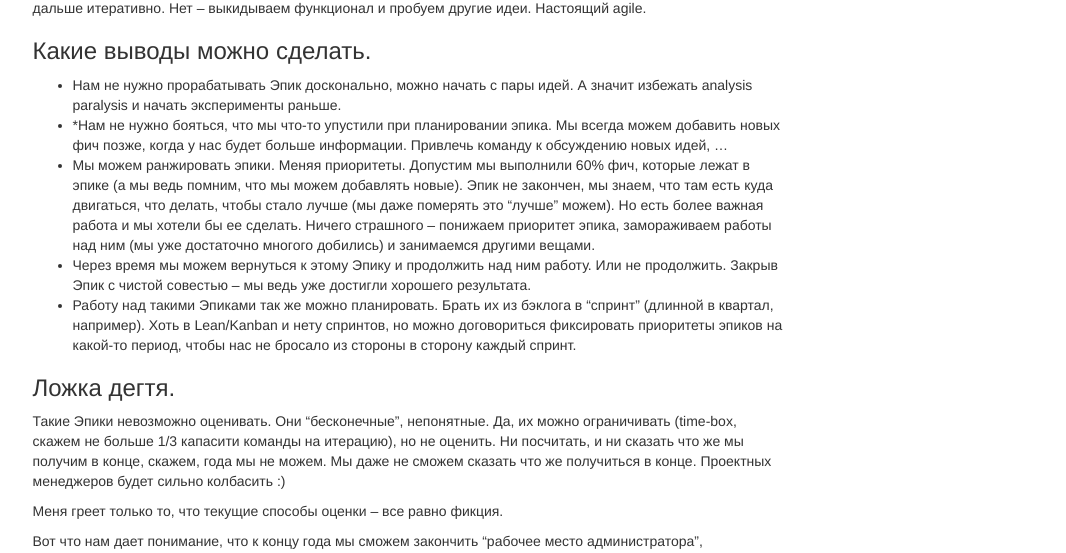
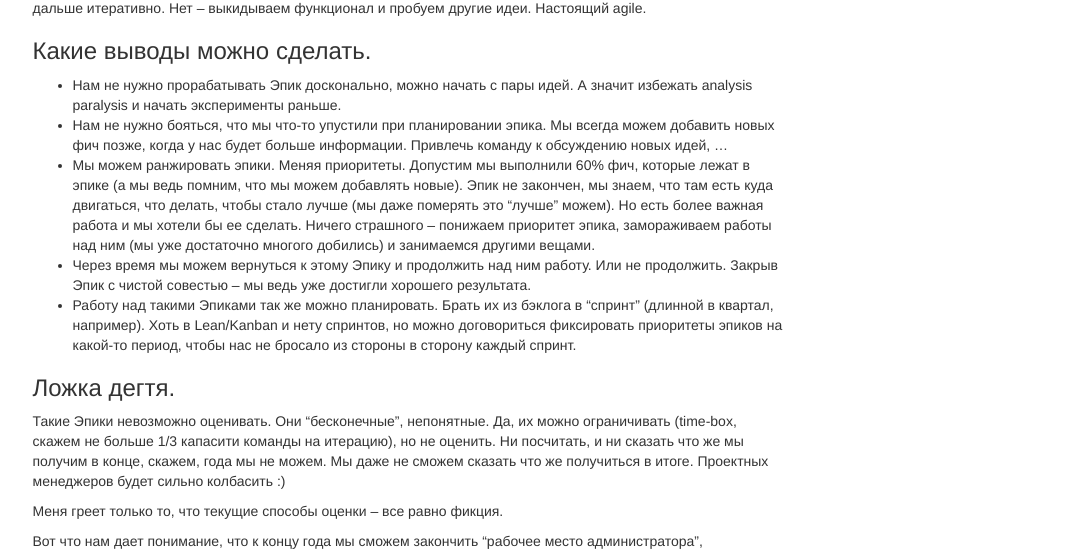
Before and after one commit to akava/akava.github.io, a Jekyll site: the page built from _posts/2022-10-15-lean-epics.md, in a window 1280 px wide. Shown: the part 886-1439 px from the top of the page, without its empty margins (135-1201 px from the left). Built offline with Jekyll 4.4.1, drawn with Linux system fonts in a browser that asks for light colours; nearby versions of some CDN libraries; comment, search, counter and statistics services are not loaded.

Commit message:
Поправил стилистику в #39

```diff
--- a/_posts/2022-10-15-lean-epics.md
+++ b/_posts/2022-10-15-lean-epics.md
@@ -33,13 +33,13 @@
 
 ### Какие выводы можно сделать.
 * Нам не нужно прорабатывать Эпик досконально, можно начать с пары идей. А значит избежать analysis paralysis и начать эксперименты раньше.
-* *Нам не нужно бояться, что мы что-то упустили при планировании эпика. Мы всегда можем добавить новых фич позже, когда у нас будет больше информации. Привлечь команду к обсуждению новых идей, ...
+* Нам не нужно бояться, что мы что-то упустили при планировании эпика. Мы всегда можем добавить новых фич позже, когда у нас будет больше информации. Привлечь команду к обсуждению новых идей, ...
 * Мы можем ранжировать эпики. Меняя приоритеты. Допустим мы выполнили 60% фич, которые лежат в эпике (а мы ведь помним, что мы можем добавлять новые). Эпик не закончен, мы знаем, что там есть куда двигаться, что делать, чтобы стало лучше (мы даже померять это "лучше" можем). Но есть более важная работа и мы хотели бы ее сделать. Ничего страшного – понижаем приоритет эпика, замораживаем работы над ним (мы уже достаточно многого добились) и занимаемся другими вещами.
- * Через время мы можем вернуться к этому Эпику и продолжить над ним работу. Или не продолжить. Закрыв Эпик с чистой совестью – мы ведь уже достигли хорошего результата.
+* Через время мы можем вернуться к этому Эпику и продолжить над ним работу. Или не продолжить. Закрыв Эпик с чистой совестью – мы ведь уже достигли хорошего результата.
 * Работу над такими Эпиками так же можно планировать. Брать их из бэклога в "спринт" (длинной в квартал, например). Хоть в Lean/Kanban и нету спринтов, но можно договориться фиксировать приоритеты эпиков на какой-то период, чтобы нас не бросало из стороны в сторону каждый спринт.
 
 ### Ложка дегтя.
-Такие Эпики невозможно оценивать. Они "бесконечные", непонятные. Да, их можно ограничивать (time-box, скажем не больше 1/3 капасити команды на итерацию), но не оценить. Ни посчитать, и ни сказать что же мы получим в конце, скажем, года мы не можем. Мы даже не сможем сказать что же получиться в конце. Проектных менеджеров будет сильно колбасить :)
+Такие Эпики невозможно оценивать. Они "бесконечные", непонятные. Да, их можно ограничивать (time-box, скажем не больше 1/3 капасити команды на итерацию), но не оценить. Ни посчитать, и ни сказать что же мы получим в конце, скажем, года мы не можем. Мы даже не сможем сказать что же получиться в итоге. Проектных менеджеров будет сильно колбасить :)
 
 Меня греет только то, что текущие способы оценки – все равно фикция.
 
```
